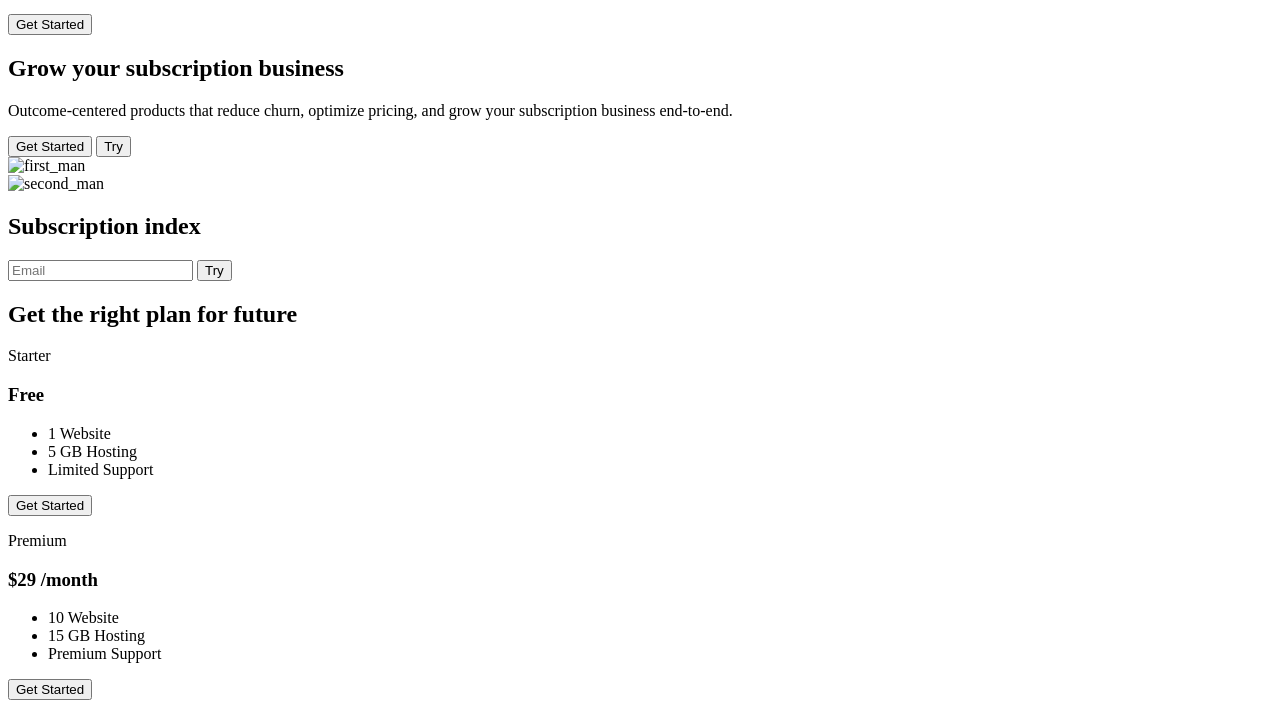
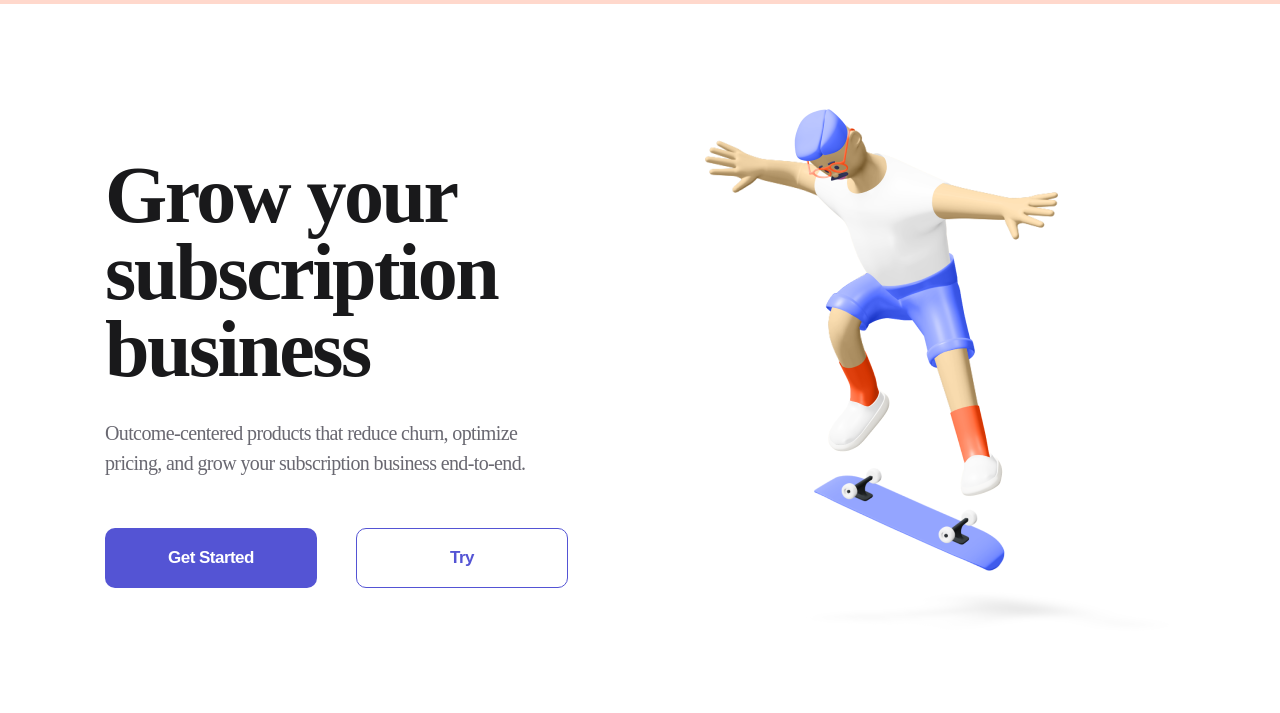
Before and after one commit to Labanovskiy/Byte-Education-logopisum, a plain HTML site: page index.html in a window 1280 px wide. Shown: the part 142-855 px from the top of the page. Drawn offline with Linux system fonts and the light colour scheme; the site is published under a folder, as on GitHub Pages, so addresses that start at the root find nothing.

Commit message:
change href css

```diff
--- a/index.html
+++ b/index.html
@@ -5,14 +5,14 @@
     <meta http-equiv="X-UA-Compatible" content="IE=edge">
     <meta name="viewport" content="width=device-width, initial-scale=1.0">
     <title> IT Project</title>
-    <link rel="stylesheet" href="/style/style.css">
+    <link rel="stylesheet" href="style/style.css">
 </head>
 <body>
     <header class="header">
     <div class="container header_flex">
             <div>
                 <a href="#">
-                    <img src="./img/logo.svg" alt="logo">
+                    <img src="img/logo.svg" alt="logo">
                 </a>
             </div>
             <nav class="nav">
@@ -51,11 +51,11 @@
                 </div>
         </div>
         <div>
-            <img src="/img/first_man.png" alt="first_man">
+            <img src="img/first_man.png" alt="first_man">
         </div>
     </section>
     <section class="container subscribe">
-        <div><img src="/img/second_man.png" alt="second_man">
+        <div><img src="img/second_man.png" alt="second_man">
         </div>
         <div>
             <h2 class="subcrube_title">
@@ -119,7 +119,7 @@
         <div class="container footer_flex">
             <div class="">
                 <a href="#">
-                    <img src="./img/logo.svg" alt="logo">
+                    <img src="img/logo.svg" alt="logo">
                 </a>
             </div>
             <nav class="nav">
```
